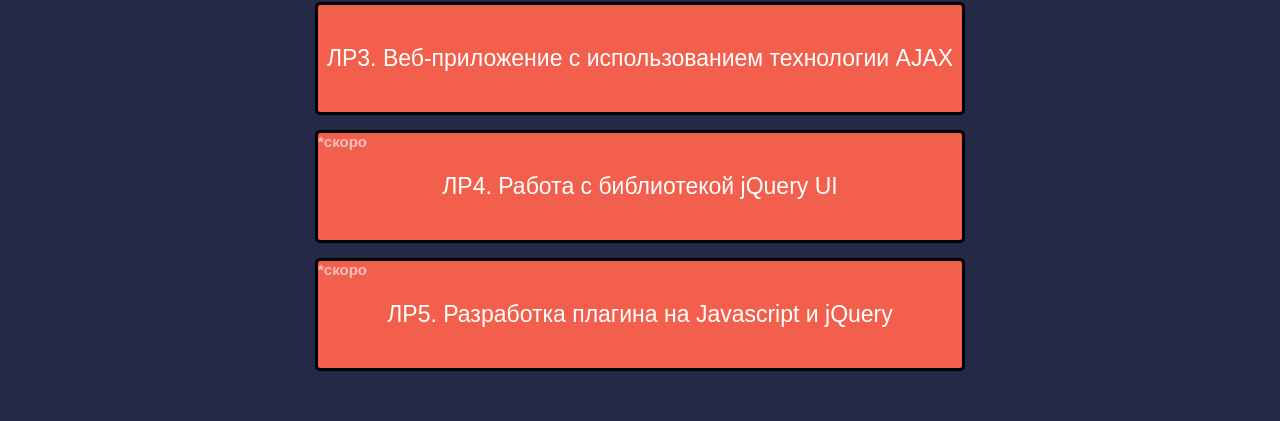
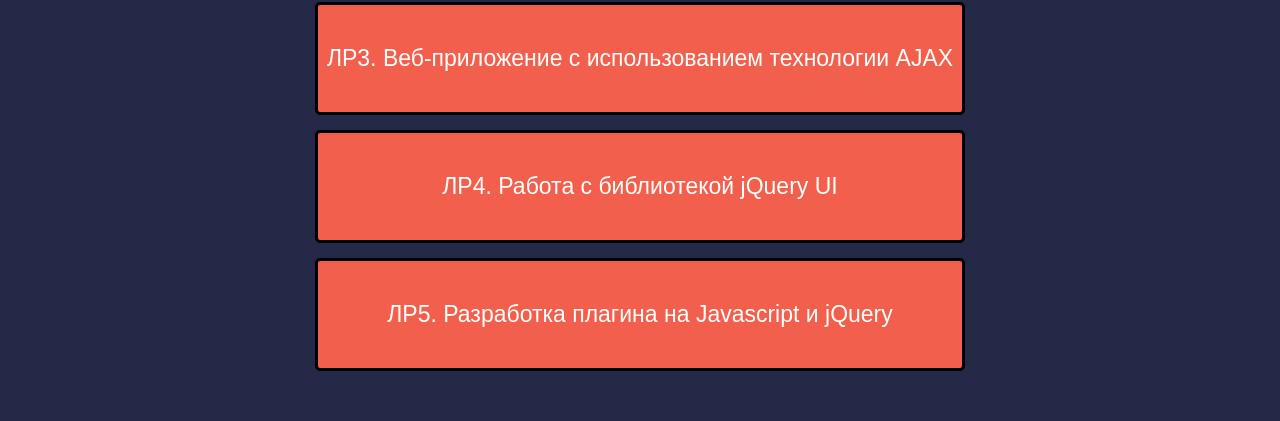
Before and after one commit to Boris364/web, a plain HTML site: page index.html in a window 1280 px wide. Shown: the part 314-735 px from the top of the page. Drawn offline with Linux system fonts and the light colour scheme.

Commit message:
update index

```diff
--- a/index.html
+++ b/index.html
@@ -11,14 +11,8 @@
 			<a class="block" href="lr1.html">ЛР1. Введение в JavaScript</a>
 			<a class="block" href="lr2.html">ЛР2. События и их обработка в JavaScript и jQuery</a>
 			<a class="block" href="lr3.html">ЛР3. Веб-приложение с использованием технологии AJAX</a>
-			<a class="block" href="page404.html">
-				<span class="soon">*скоро</span>
-				ЛР4. Работа с библиотекой jQuery UI
-			</a>
-			<a class="block" href="page404.html">
-				<span class="soon">*скоро</span>
-				ЛР5. Разработка плагина на Javascript и jQuery
-			</a>
+			<a class="block" href="lr4/lab4.html">ЛР4. Работа с библиотекой jQuery UI</a>
+			<a class="block" href="lr5/lab5.html">ЛР5. Разработка плагина на Javascript и jQuery</a>
 		</div>
 	</div>
 
```
